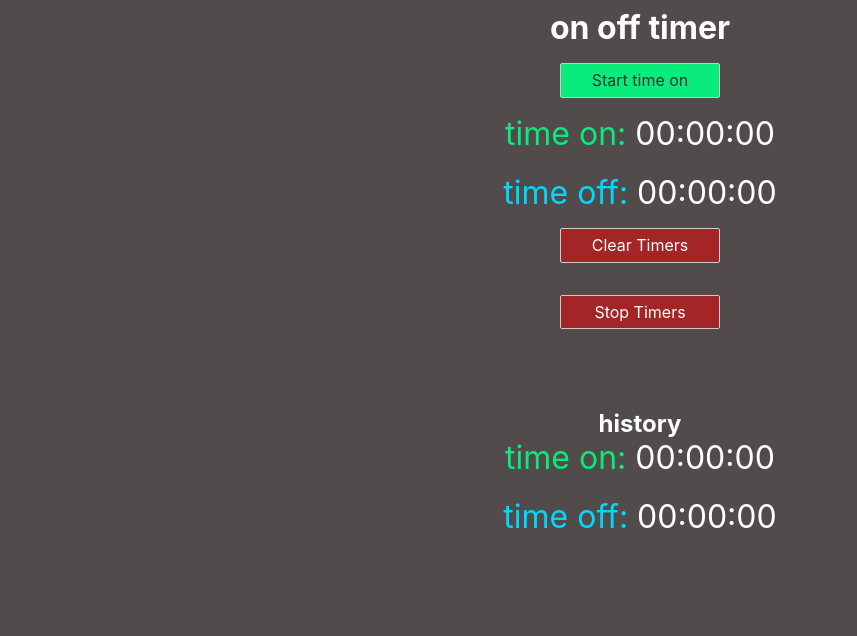
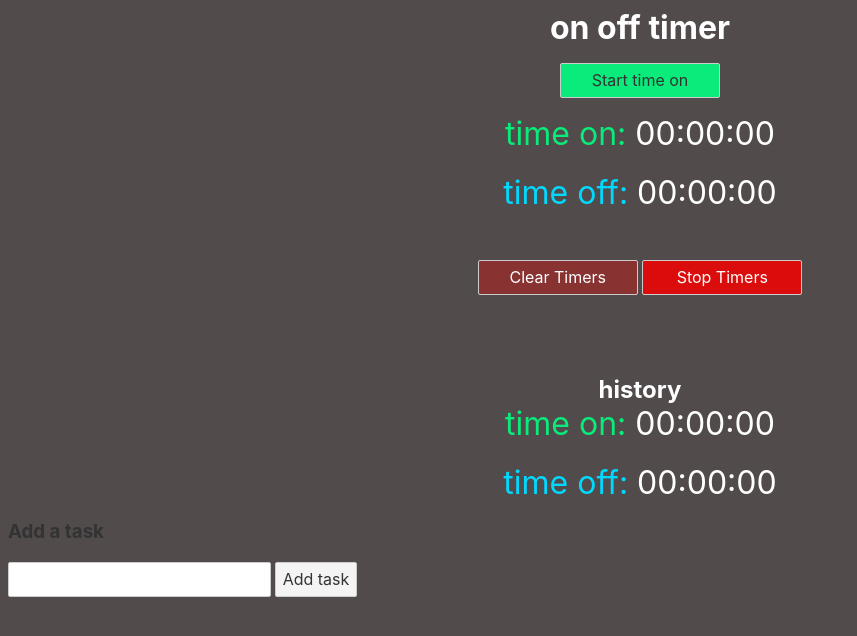
Before and after one commit to CobyPear/timer-app, a Svelte app: page / in a window 1280 px wide. Shown: the top 636 px of the page, without its empty margins (0-857 px from the left). Built offline with nearby package versions, Linux system fonts and the light colour scheme.

Commit message:
Adding todo components

```diff
--- a/src/App.svelte
+++ b/src/App.svelte
@@ -1,12 +1,14 @@
 <script>
   import Timer from './components/Timer.svelte';
   import TimerHistory from './components/TimerHistory.svelte';
+  import Tasks from './components/Tasks.svelte'
 </script>
 
 <main>
   <h1>on off timer</h1>
   <Timer />
   <TimerHistory />
+  <Tasks />
 </main>
 
 <style>
--- /dev/null
+++ b/src/components/AddTask.svelte
@@ -0,0 +1,29 @@
+<script>
+
+  import { tasks, task } from '../lib/tasks-store';
+  const addTask = newTask => {
+    if (newTask === undefined || newTask === '') {
+      return;
+    }
+    const newId = $tasks.length + 1;
+    console.log($tasks.length);
+    $task = {
+      id: newId,
+      name: newTask,
+    };
+    $tasks = [...$tasks, $task];
+    console.log($tasks);
+    console.log($task)
+    $task = ''
+  };
+
+  const handleSubmit = () => {};
+</script>
+
+<section>
+  <h3>Add a task</h3>
+  <form on:submit|preventDefault={addTask($task)}>
+    <input type="text" bind:value={$task} />
+    <button type="submit">Add task</button>
+  </form>
+</section>
--- /dev/null
+++ b/src/components/Tasks.svelte
@@ -0,0 +1,25 @@
+<script>
+  import AddTask from './AddTask.svelte';
+  import { tasks } from '../lib/tasks-store';
+  import { fix_and_destroy_block } from 'svelte/internal';
+</script>
+
+<AddTask />
+
+<ul>
+  {#each $tasks as task}
+    <li>
+      <span>{task.name}</span>
+      <button on:click={() => ($tasks = $tasks.filter(t => t.id !== task.id))}
+        >Remove</button
+      >
+    </li>
+  {/each}
+</ul>
+
+<style>
+    li > span {
+        margin-right: 1rem;
+        color: #ffffff;
+    }
+</style>
--- a/src/components/Timer.svelte
+++ b/src/components/Timer.svelte
@@ -101,8 +101,10 @@
       : `0${minutesOff}`}:{secondsOff >= 10 ? secondsOff : `0${secondsOff}`}
   </figure>
 
-  <button class="clear" on:click={() => clearTimers()}>Clear Timers</button>
-  <button class="clear" on:click={() => stopTimers()}>Stop Timers</button>
+  <figure class='btn-sec'>
+    <button class="clear" on:click={() => clearTimers()}>Clear Timers</button>
+    <button class="stopTimers" on:click={() => stopTimers()}>Stop Timers</button>
+  </figure>
 </section>
 
 <style>
@@ -110,10 +112,10 @@
         #c955e6: purpley
         #09eb7a: tealy
      */
-     section {
-         display: flex;
-         flex-direction: column;
-     }
+  section {
+    display: flex;
+    flex-direction: column;
+  }
   .timer {
     color: #ffffff;
     margin: 0 auto;
@@ -129,6 +131,9 @@
     width: 10rem;
     margin: 1rem auto 1rem;
   }
+  .btn-sec {
+      margin: 2rem auto;
+  }
   .start-stop-btn {
     justify-content: center;
   }
@@ -139,7 +144,11 @@
     background-color: #00d9ff;
   }
   .clear {
-    background-color: #f6000080;
+    background-color: #f6000054;
+    color: #ffffff;
+  }
+  .stopTimers {
+    background-color: #f60000d5;
     color: #ffffff;
   }
 </style>
--- a/src/components/TimerHistory.svelte
+++ b/src/components/TimerHistory.svelte
@@ -38,7 +38,7 @@
   section {
     display: flex;
     flex-direction: column;
-    margin-top: 4rem;
+    margin-top: 2rem;
   }
   .timer {
     color: #ffffff;
--- /dev/null
+++ b/src/lib/tasks-store.js
@@ -0,0 +1,4 @@
+import { writable } from 'svelte/store';
+
+export let /** @type {Writable<{ id: number, name: string }[]>} */ tasks = writable([]);
+export let /** @type {Writeable<{ id: number, name: string }} */ task = writable()
```
